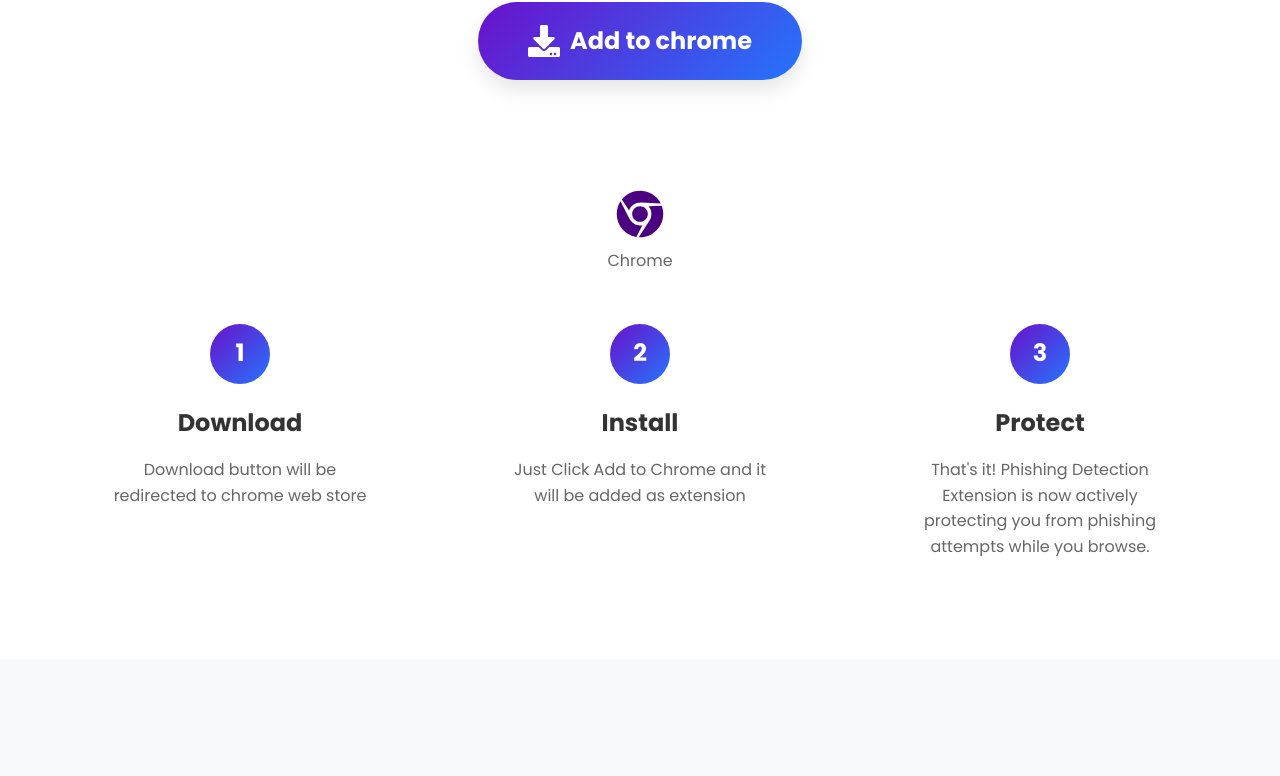
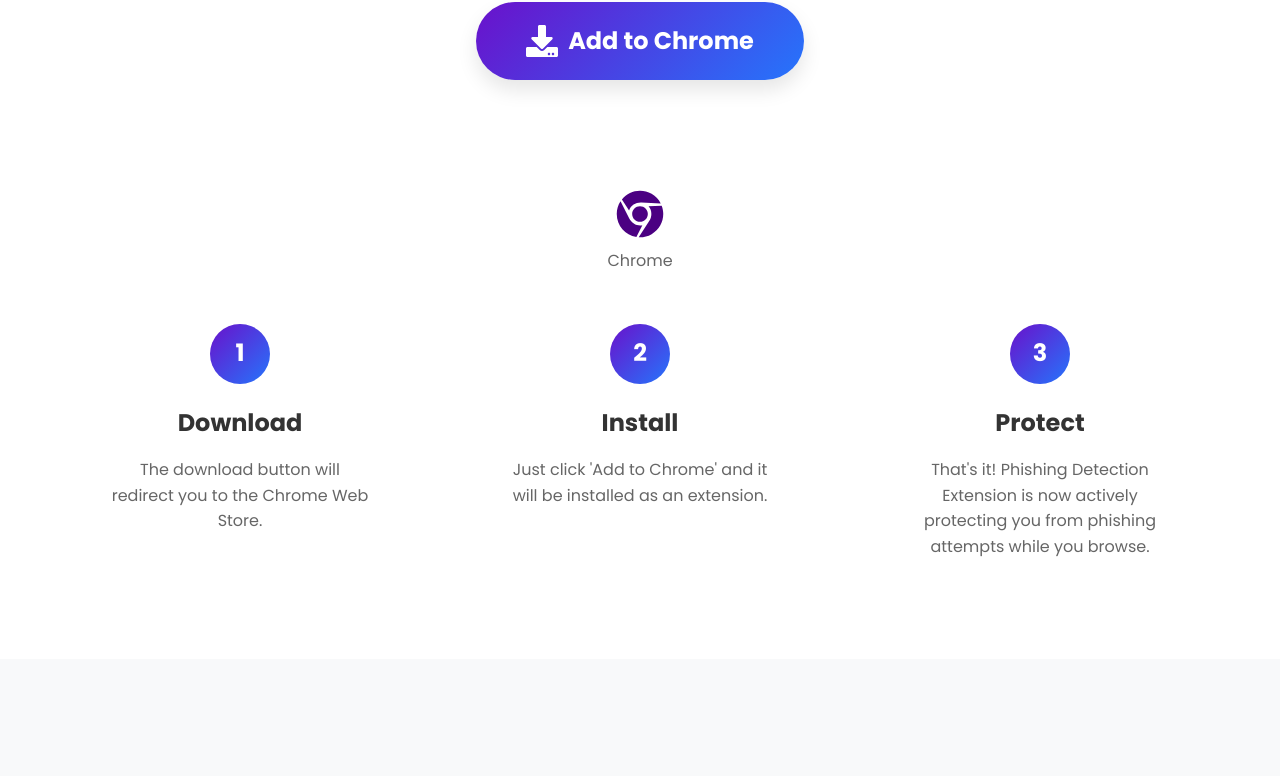
Before and after one commit to SujeetPawar/phishing-detection-landing-page, a React (Create React App) app: page / in a window 1280 px wide. Shown: the part 1762-2538 px from the top of the page. Built offline with nearby package versions, Linux system fonts and the light colour scheme.

Commit message:
fixed little styling and grammer

```diff
--- a/src/components/Download.js
+++ b/src/components/Download.js
@@ -174,7 +174,7 @@ const Download = () => {
           whileHover={{ scale: 1.05 }}
           whileTap={{ scale: 0.95 }}
         >
-          <FaDownload /> Add to chrome
+          <FaDownload /> Add to Chrome
         </DownloadButton>
 
         <BrowsersContainer
@@ -199,7 +199,7 @@ const Download = () => {
             <StepNumber>1</StepNumber>
             <StepTitle>Download</StepTitle>
             <StepDescription>
-              Download button will be redirected to chrome web store
+              The download button will redirect you to the Chrome Web Store.
             </StepDescription>
           </Step>
 
@@ -207,7 +207,7 @@ const Download = () => {
             <StepNumber>2</StepNumber>
             <StepTitle>Install</StepTitle>
             <StepDescription>
-              Just Click Add to Chrome and it will be added as extension
+              Just click 'Add to Chrome' and it will be installed as an extension.
             </StepDescription>
           </Step>
 
```
Also changed, not shown: src/components/Hero.js (line endings or trailing spaces).
